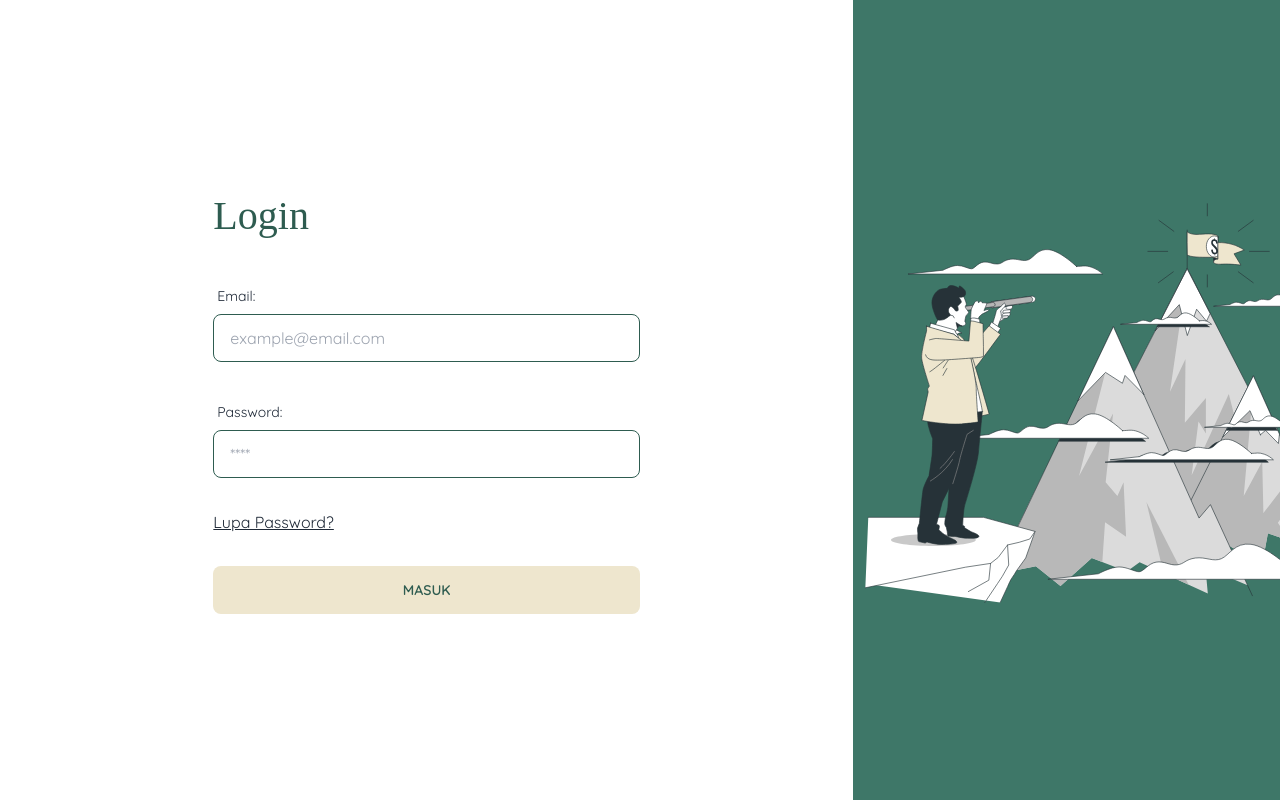
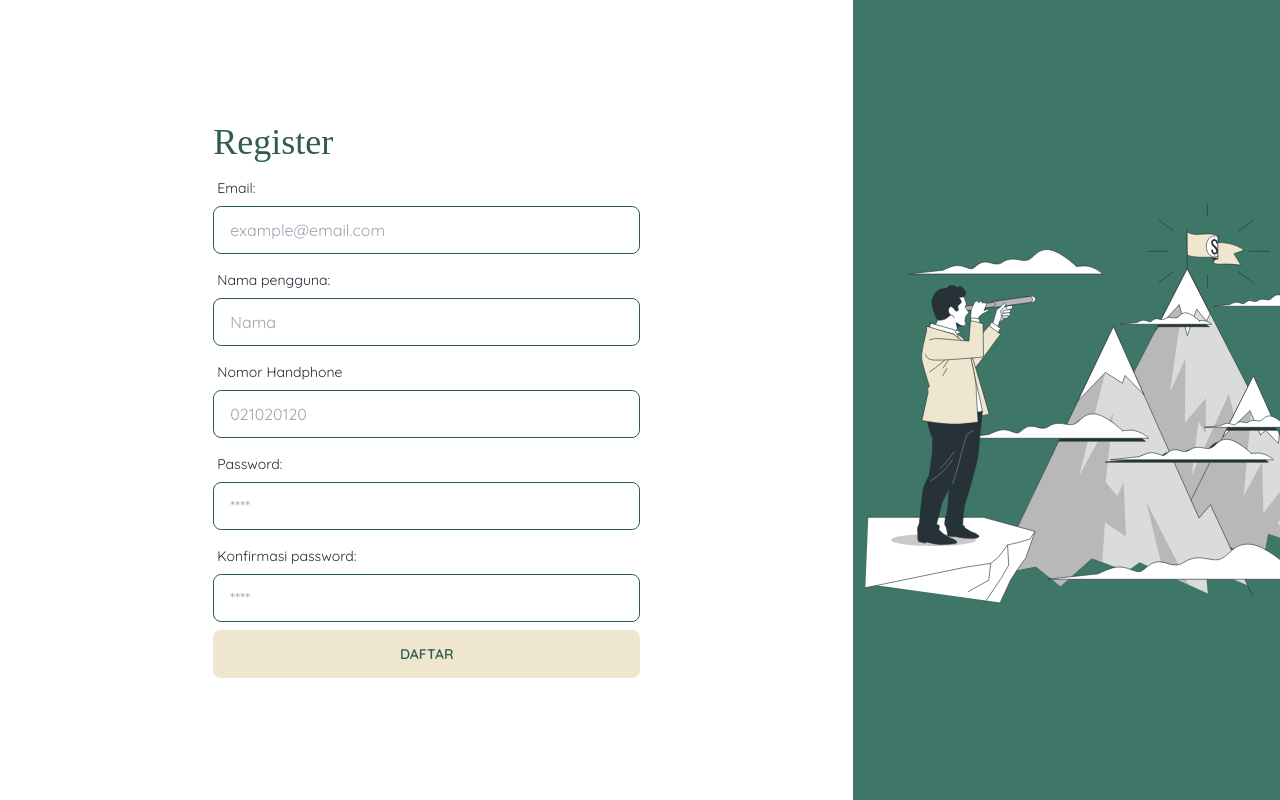
Before and after one commit to Zulfaabam/gbm-app, a Next.js app: page /register in a window 1280 px wide. Built offline with nearby package versions, Linux system fonts and the light colour scheme; a web font is replaced by a local one.

Commit message:
[ADD] register page & Link component

```diff
--- a/components/InputField.tsx
+++ b/components/InputField.tsx
@@ -4,9 +4,8 @@ import classNames from "classnames";
 export interface InputFieldProps
   extends React.InputHTMLAttributes<HTMLInputElement> {
   label?: string;
-  type?: string;
   placeholder?: string;
-  className?: string;
+  // className?: string;
 }
 
 const InputField = ({
--- /dev/null
+++ b/components/Link.tsx
@@ -0,0 +1,21 @@
+import classNames from "classnames";
+import React from "react";
+
+export interface LinkProps
+  extends React.AnchorHTMLAttributes<HTMLAnchorElement> {
+  isButton?: boolean;
+}
+
+const Link = ({ isButton, href, className, ...props }: LinkProps) => {
+  return (
+    <a
+      href={href}
+      className={classNames(className, { "btn border-none": isButton })}
+      {...props}
+    >
+      Link
+    </a>
+  );
+};
+
+export default Link;
--- a/pages/login.tsx
+++ b/pages/login.tsx
@@ -8,7 +8,7 @@ const login = () => {
     <div className="flex w-full h-screen">
       <div className="w-2/3 flex items-center justify-center">
         <form action="" className="flex flex-col gap-8 w-1/2">
-          <h1 className="font-heading text-[40px] text-matcha">Login</h1>
+          <h1 className="font-heading text-4xl text-matcha">Login</h1>
           <InputField
             type="email"
             label="Email:"
--- a/pages/register.tsx
+++ b/pages/register.tsx
@@ -7,14 +7,25 @@ const register = () => {
   return (
     <div className="flex w-full h-screen">
       <div className="w-2/3 flex items-center justify-center">
-        <form action="" className="flex flex-col gap-8 w-1/2">
-          <h1 className="font-heading text-[40px] text-matcha">Login</h1>
+        <form action="" className="flex flex-col gap-2 w-1/2">
+          <h1 className="font-heading text-4xl text-matcha">Register</h1>
           <InputField
             type="email"
             label="Email:"
             placeholder="example@email.com"
             className="border-matcha"
-            onChange={(e) => console.log(e.target.value)}
+          />
+          <InputField
+            type="text"
+            label="Nama pengguna:"
+            placeholder="Nama"
+            className="border-matcha"
+          />
+          <InputField
+            type="number"
+            label="Nomor Handphone"
+            placeholder="021020120"
+            className="border-matcha"
           />
           <InputField
             type="password"
@@ -22,10 +33,13 @@ const register = () => {
             placeholder="****"
             className="border-matcha"
           />
-          <a href="" className="underline">
-            Lupa Password?
-          </a>
-          <Button content="Masuk" variant="cream" />
+          <InputField
+            type="password"
+            label="Konfirmasi password:"
+            placeholder="****"
+            className="border-matcha"
+          />
+          <Button content="Daftar" variant="cream" />
         </form>
       </div>
       <div className="relative w-1/3 h-full bg-gbm-green-dark flex items-center">
```
